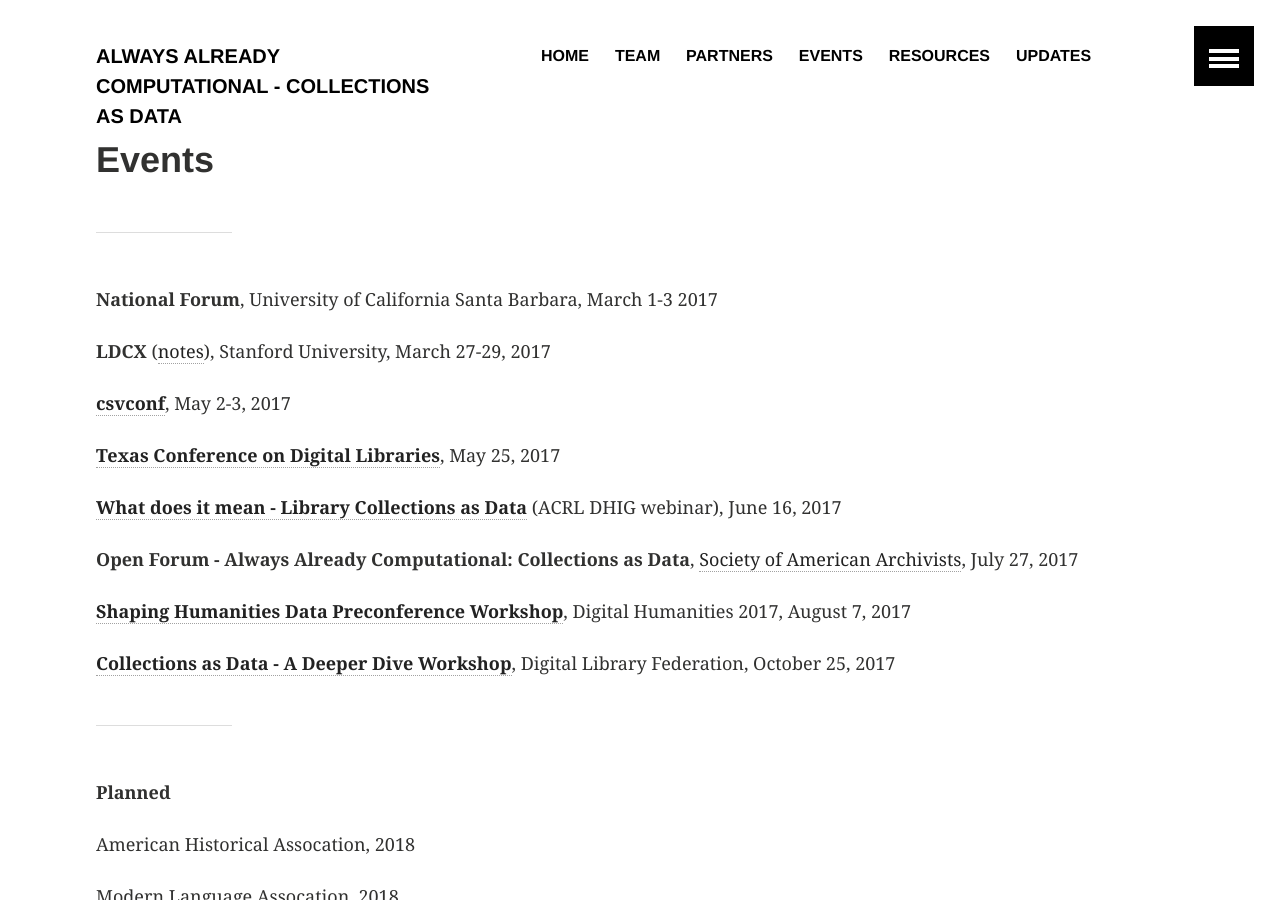
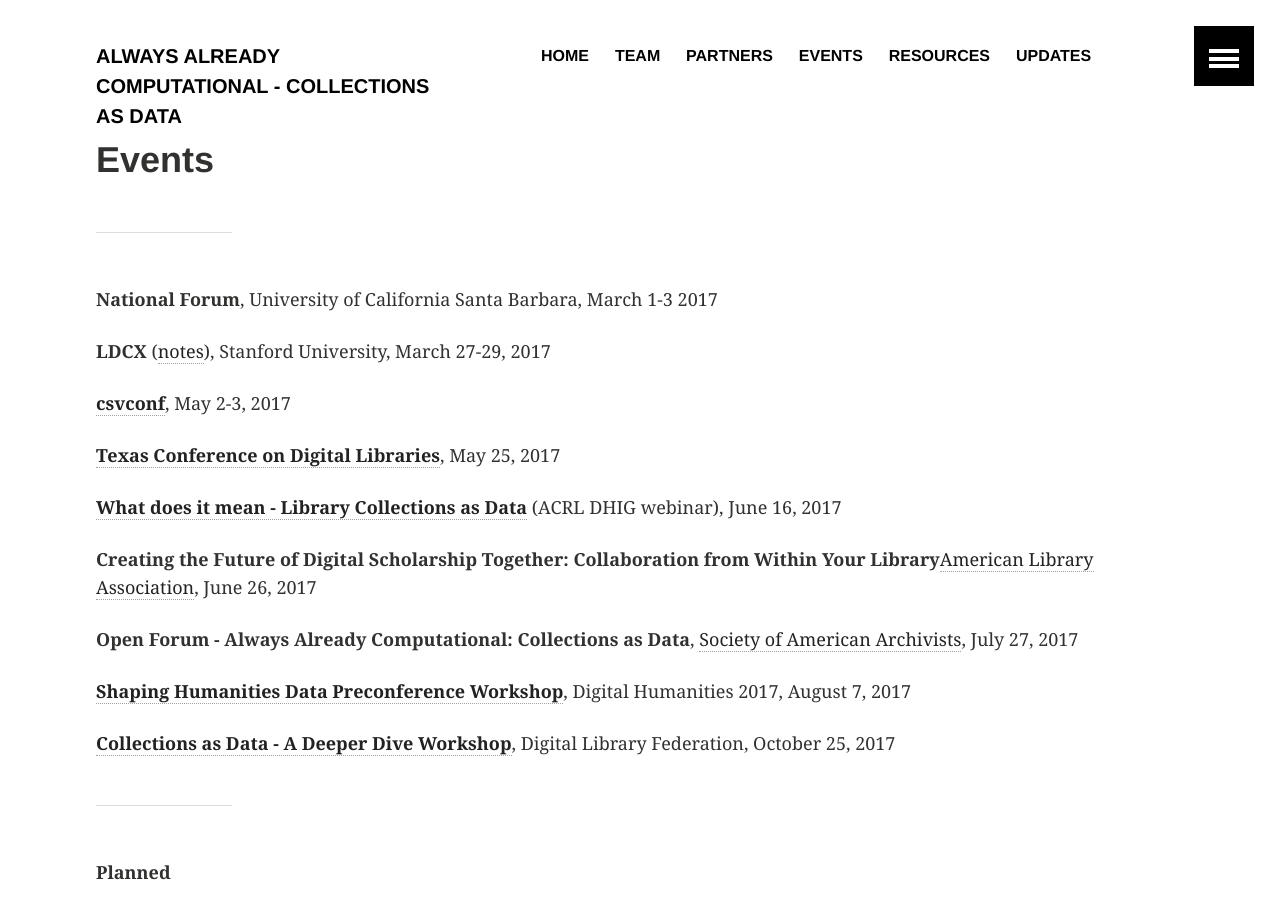
Before and after one commit to collectionsasdata/collectionsasdata.github.io, a Jekyll site: the page built from events.md, in a window 1280 px wide and 900 px high. Built offline with Jekyll 4.4.1, drawn with Linux system fonts in a browser that asks for light colours.

Commit message:
Update events.md

```diff
--- a/events.md
+++ b/events.md
@@ -12,6 +12,8 @@ title:  "Events"
 [**Texas Conference on Digital Libraries**](https://tcdl-ocs-tdl.tdl.org/tcdl/index.php/TCDL/TCDL2017), May 25, 2017
 
 [**What does it mean - Library Collections as Data**](https://groups.google.com/forum/?utm_medium=email&utm_source=footer#!msg/collectionsasdata/w_SSEAe0RJ4/I5wcG4afAAAJ) (ACRL DHIG webinar), June 16, 2017
+
+**Creating the Future of Digital Scholarship Together: Collaboration from Within Your Library**[American Library Association](https://www.eventscribe.com/2017/ALA-Annual/fsPopup.asp?Mode=presInfo&PresentationID=257851), June 26, 2017
 
 **Open Forum - Always Already Computational: Collections as Data**, [Society of American Archivists](https://archives2017.sched.com/event/AGAg/open-forums-always-already-computational-collections-as-data), July 27, 2017
 
```
